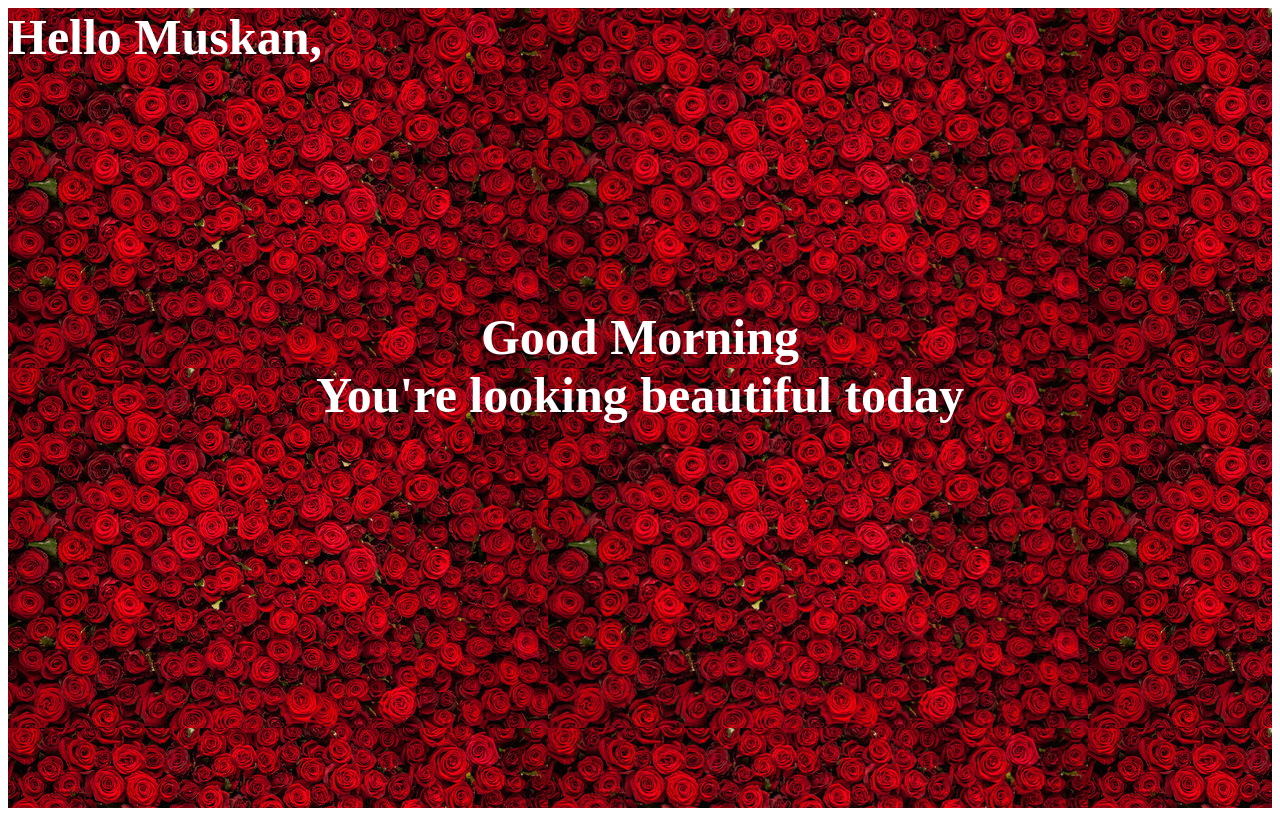
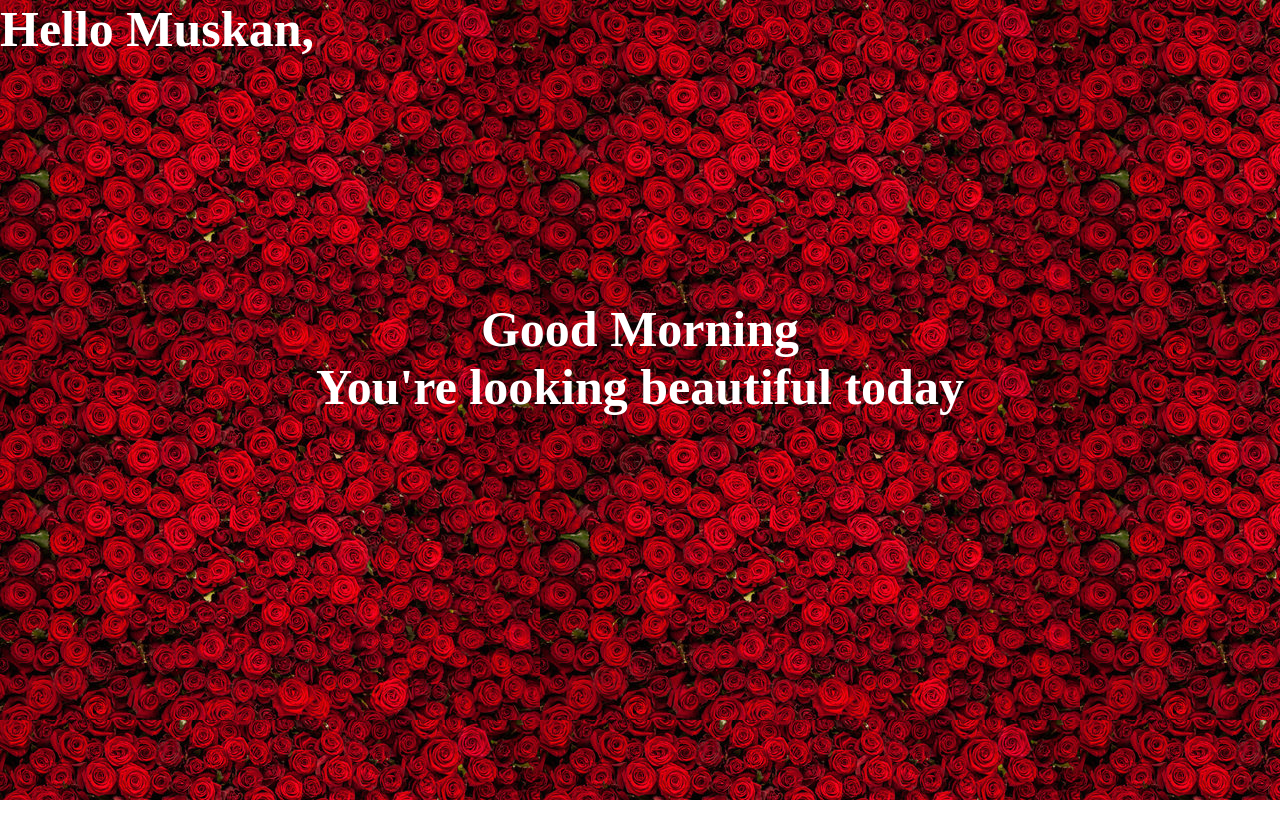
Before and after one commit to alokgautam99/next-js-udemy, a Next.js app: page / in a window 1280 px wide. Built offline with nearby package versions, Linux system fonts and the light colour scheme.

Commit message:
extra margin removed

```diff
--- a/pages/_app.tsx
+++ b/pages/_app.tsx
@@ -1,4 +1,6 @@
-import type { AppProps } from 'next/app'
+import '@/styles/globals.css';
+import type { AppProps } from 'next/app';
+
 
 export default function App({ Component, pageProps }: AppProps) {
   return <Component {...pageProps} />
--- a/styles/global.css
+++ b/styles/globals.css
@@ -1,4 +1,4 @@
-.body{
+body{
     padding: 0px;
     margin: 0px;
 }
```
